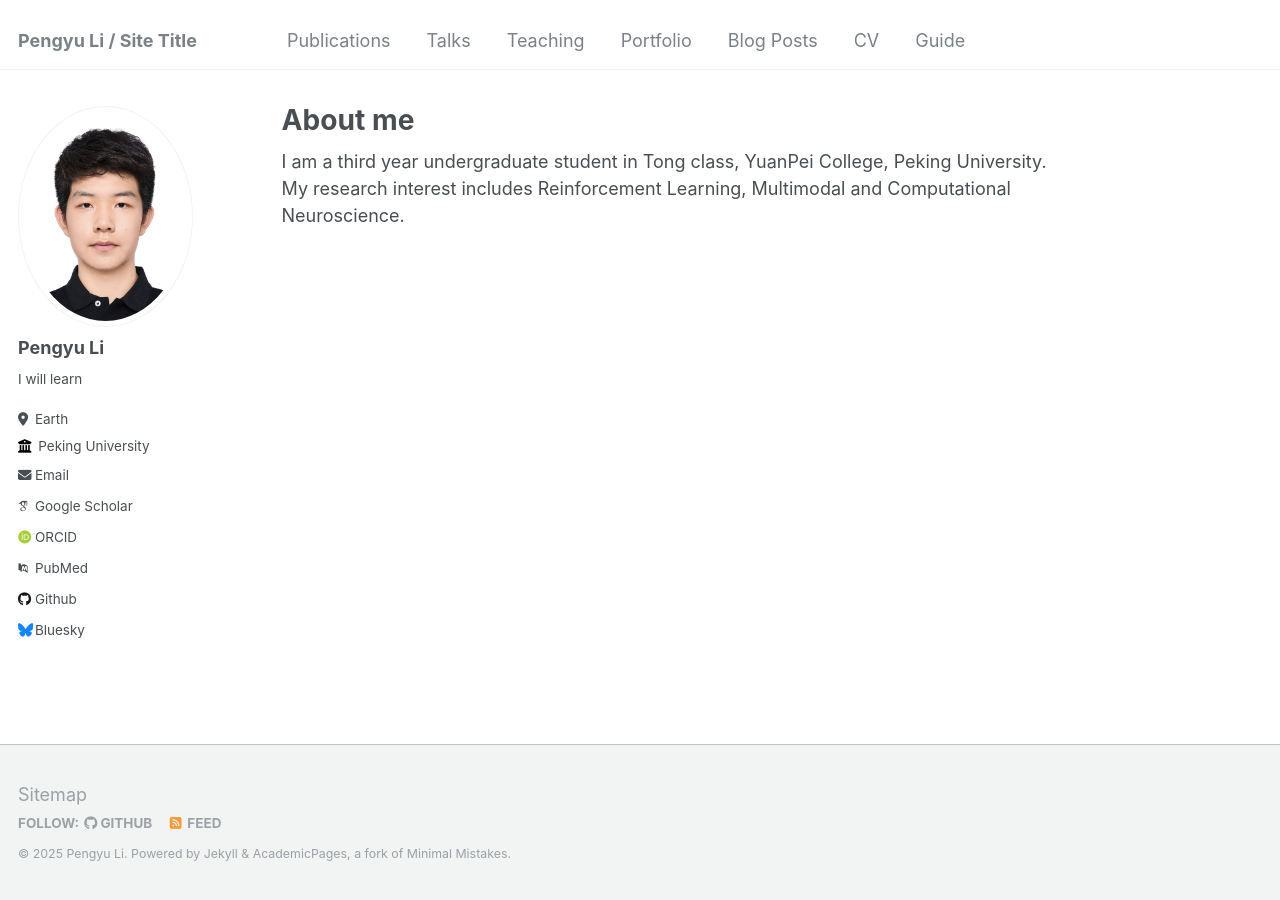
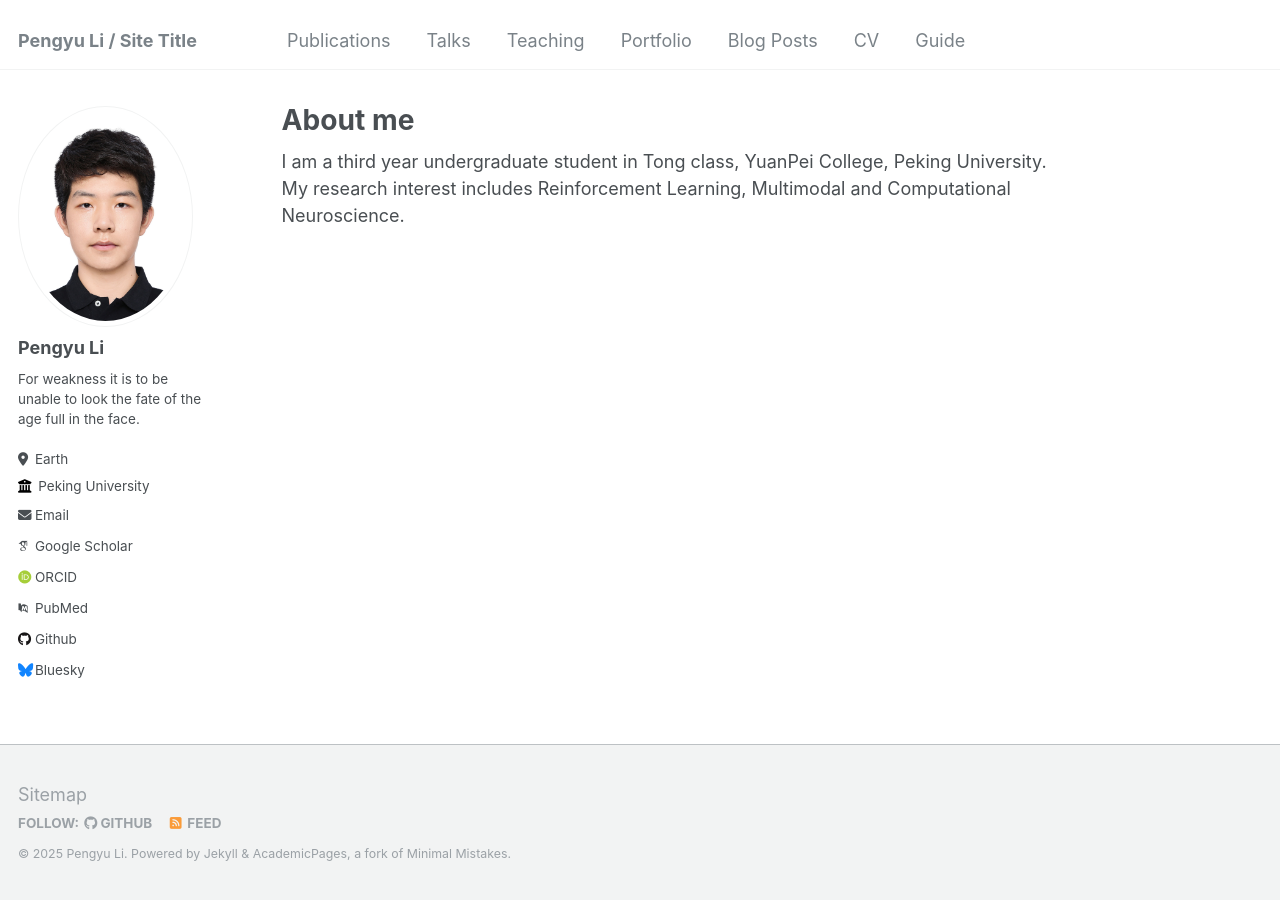
Before and after one commit to huolanmiao/huolanmiao.github.io, a Jekyll site: the page built from _pages/about.md, in a window 1280 px wide. Built offline with Jekyll 4.4.1, drawn with Linux system fonts in a browser that asks for light colours; some web fonts are replaced.

Commit message:
Update _config.yml

```diff
--- a/_config.yml
+++ b/_config.yml
@@ -24,7 +24,7 @@ author:
   avatar           : "lipengyu.png"
   name             : "Pengyu Li"
   pronouns         : # example: "she/her"
-  bio              : "I will learn"
+  bio              : "For weakness it is to be unable to look the fate of the age full in the face."
   location         : "Earth"
   employer         : "Peking University"
   uri              : # URL
```
